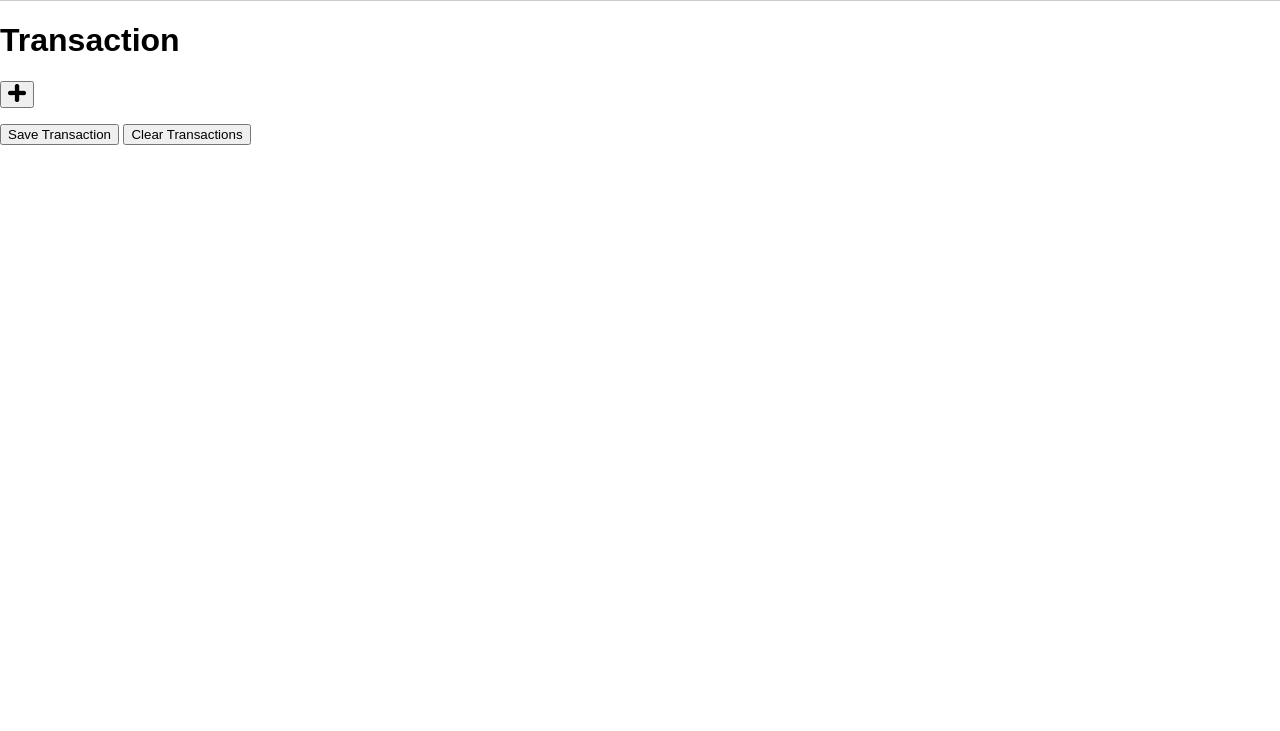
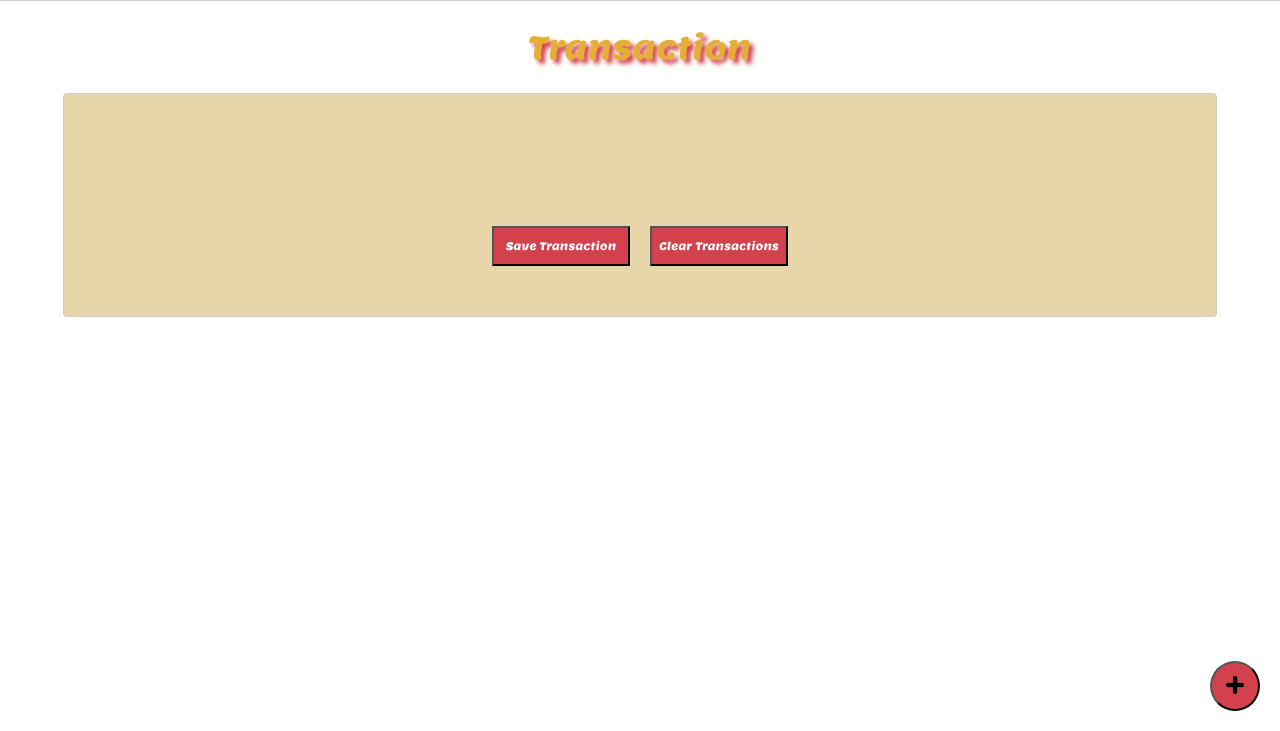
Before and after one commit to Joseph-0000/Mobile_App, a website: page www/index.html in a window 1280 px wide. Shown: the part 69-800 px from the top of the page. Drawn offline with Linux system fonts and the light colour scheme; a web font is replaced by a local one.

Commit message:
index-styles

```diff
--- a/www/css/add-new-item.css
+++ b/www/css/add-new-item.css
@@ -25,7 +25,6 @@ h1 {
 }
 
 form {
-
     display: flex;
     flex-direction: column;
     justify-content: center;
--- a/www/css/index.css
+++ b/www/css/index.css
@@ -1,21 +1,133 @@
+@import url('https://fonts.googleapis.com/css2?family=Lemon&display=swap');
+@import url('https://fonts.googleapis.com/css2?family=Lemon&family=Marko+One&display=swap');
+
+
+
+.button-container {
+    display: flex;
+    flex-direction: row;
+}
+
+#saveTransactionButton {
+    font-family: 'Lemon';
+    font-style: normal;
+    font-weight: 400;
+    font-size: 11px;
+    line-height: 24px;
+    display: flex;
+    color: #FFFFFF;
+    display: flex;
+    width: 150;
+    height: 40px;
+    margin-top: 50px;
+    background-color: #D3414D;
+    justify-content: center;
+    align-items: center;
+    text-align: center;
+    flex: 1;
+    margin-left: 10px;
+    margin-right: 10px;
+}
+
+#clearTransactionsButton {
+    font-family: 'Lemon';
+    font-style: normal;
+    font-weight: 400;
+    font-size: 11px;
+    line-height: 24px;
+    display: flex;
+    color: #FFFFFF;
+    display: flex;
+    width: 150px;
+    height: 40px;
+    margin-top: 50px;
+    background-color: #D3414D;
+    justify-content: center;
+    align-items: center;
+    text-align: center;
+    flex: 1;
+    margin-left: 10px;
+    margin-right: 10px;
+}
+
+#add_item {
+    position: fixed;
+    bottom: 20px;
+    right: 20px;
+    z-index: 9999;
+    width: 50px;
+    height: 50px;
+    border-radius: 25px;
+    background-color: #D3414D;
+}
+
+.main-container {
+    display: flex;
+    flex-direction: column;
+    justify-content: center;
+    align-items: center;
+    height: auto;
+    max-width: 90%;
+    margin: 0 auto;
+    border: 1px solid #ccc;
+    overflow: auto;
+    background: #E7D6AA;
+    border-radius: 4px;
+    padding: 50px 0;
+}
+
+h1 {
+    color: #E5AF37;
+    text-shadow: 4px 4px 4px rgb(211, 65, 77);
+    margin: 20px 0;
+    font-family: 'Lemon';
+    font-style: normal;
+    font-weight: 400;
+    font-size: px;
+    line-height: 52px;
+    text-align: center;
+    position: relative;
+    top: 0;
+    left: 0;
+}
+
 header {
     height: 55px;
     width: 100%;
 }
+
 .add_item {
     height: 24px;
     width: 24px;
 }
+
 img {
     height: 18px;
     width: 18px;
 }
+
 .productList {
     height: 100%;
     width: 75%;
 }
+
 .productPopup{
     background-color: red;
+}
+
+.top-bar-container {
+    display: flex;
+    justify-content: space-between; /* Adjusted to create space between logo and menu */
+    align-items: center;
+    height: 70px;
+    max-width: 100%;
+    margin: 0 auto;
+    border: 1px solid #ccc;
+    overflow: auto;
+    background: #E7D6AA;
+    padding: 10px;
+    box-sizing: border-box;
+    position: relative;
 }
 
 /* Makes the popup overlap the screen */
@@ -45,21 +157,6 @@ body {
     margin: 0;
     padding: 0;
     font-family: Arial, sans-serif;
-}
-
-.top-bar-container {
-    display: flex;
-    justify-content: space-between; /* Adjusted to create space between logo and menu */
-    align-items: center;
-    height: 70px;
-    max-width: 100%;
-    margin: 0 auto;
-    border: 1px solid #ccc;
-    overflow: auto;
-    background: #E7D6AA;
-    padding: 10px;
-    box-sizing: border-box;
-    position: relative;
 }
 
 .menu-container {
--- a/www/css/product-details.css
+++ b/www/css/product-details.css
@@ -1,5 +1,5 @@
-
 @import url('https://fonts.googleapis.com/css2?family=Lemon&display=swap');
+@import url('https://fonts.googleapis.com/css2?family=Lemon&family=Marko+One&display=swap');
 
 h1 {
     color: #E5AF37;
@@ -56,10 +56,6 @@ span[contenteditable="true"] {
     align-items: center;
 }
 
-/* Style the buttons */
-button {
-
-}
 
 #saveButton {
     font-family: 'Lemon';
--- a/www/index.html
+++ b/www/index.html
@@ -32,8 +32,11 @@
         </div>
         <img src="img/logo.png" alt="logo" class="logo">
     </div>
+
+    <h1>Transaction</h1>
+
+    <div class="main-container">
         <main>
-        <h1>Transaction</h1>
             <button id="add_item" onclick="showProductPopup()"><img src="./img/plus_icon.png" alt=""></button>
             <!-- Add a div to display selected products -->
             <div id="selectedProducts"></div>
@@ -41,11 +44,12 @@
 
         <!-- Product List Popup -->
         <div id="productPopup" style="display: none;">
-        <h1>Select Items</h1>
+            <h1 class="select-items">Select Items</h1>
             <input type="text" id="searchInput" placeholder="Search items"> <!-- Add a search input field -->
             <ul id="productList"></ul>
             <button id="doneButton">Done</button> <!-- Move the "Done" button here -->
         </div>
+
         <p id="totalPrice"></p>
         <!-- Payment Component -->
         <!-- Payment Component -->
@@ -57,8 +61,13 @@
             <p id="change"></p>
         </div>
 
+        <div class="button-container">
             <button id="saveTransactionButton" onclick="saveTransaction()">Save Transaction</button>
             <button id="clearTransactionsButton">Clear Transactions</button>
+        </div>
+
         <script src="js/index.js"></script>
+
+    </div>
 </body>
 </html>
```
Lines whose indentation alone changed are shown as unchanged.
